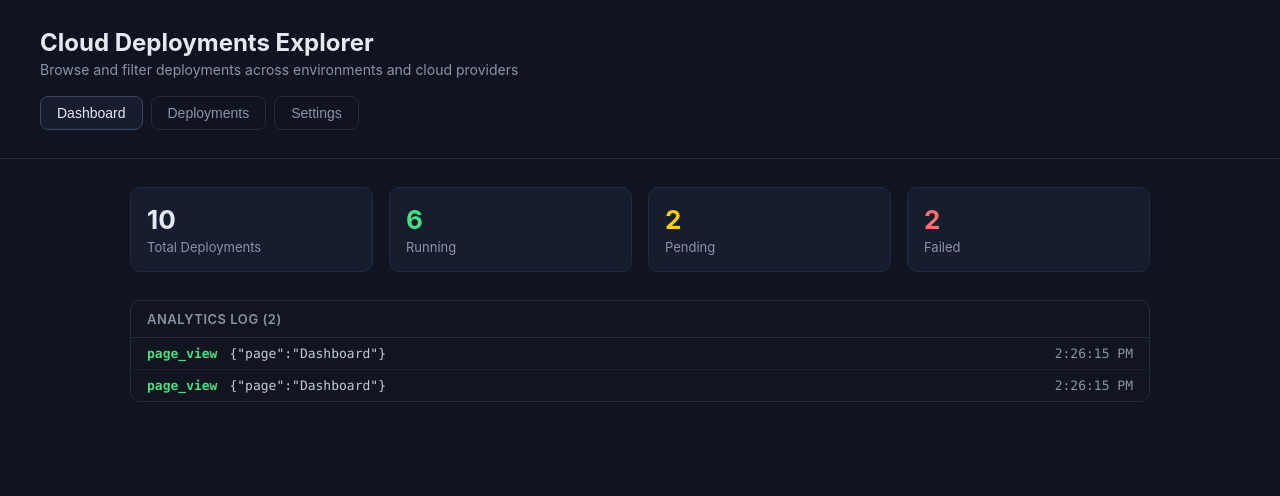
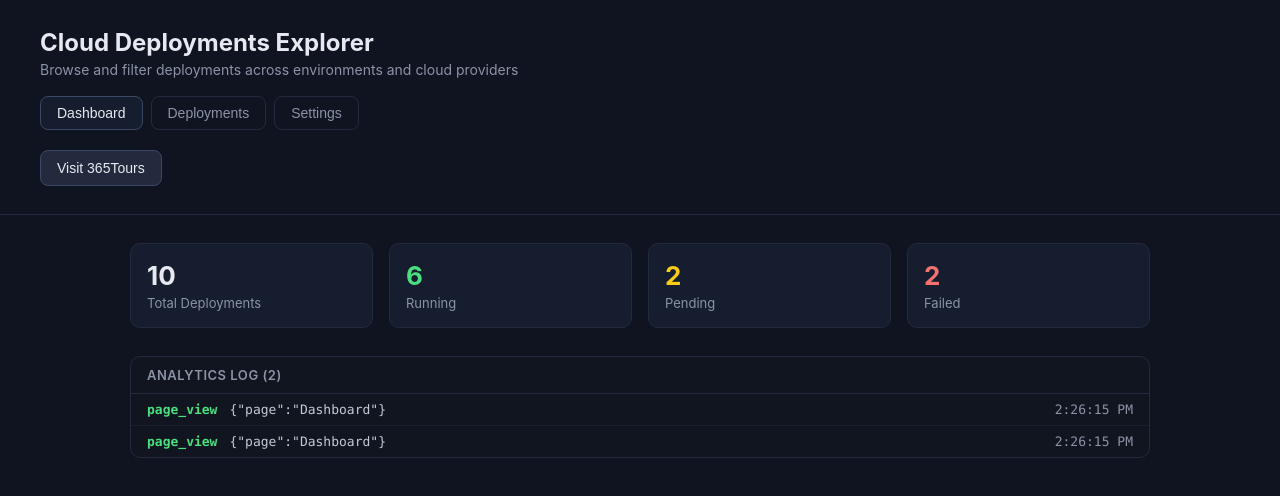
Before and after one commit to saran-akaartech/react-app-sdk-test, a React (Vite) app: page / in a window 1280 px wide. Shown: the top 496 px of the page. Built offline with nearby package versions, Linux system fonts and the light colour scheme.

Commit message:
added redirect button to check referr

```diff
--- a/src/App.jsx
+++ b/src/App.jsx
@@ -190,6 +190,14 @@ function App() {
             </button>
           ))}
         </nav>
+
+        <br/>
+        <button
+          className="btn"
+          onClick={() => window.open("https://365tours-prototype.netlify.app/", "_blank", "noopener,noreferrer")}
+        >
+          Visit 365Tours
+        </button>
       </header>
       <main>
         {page === "Dashboard" && <DashboardPage counts={counts} />}
```
